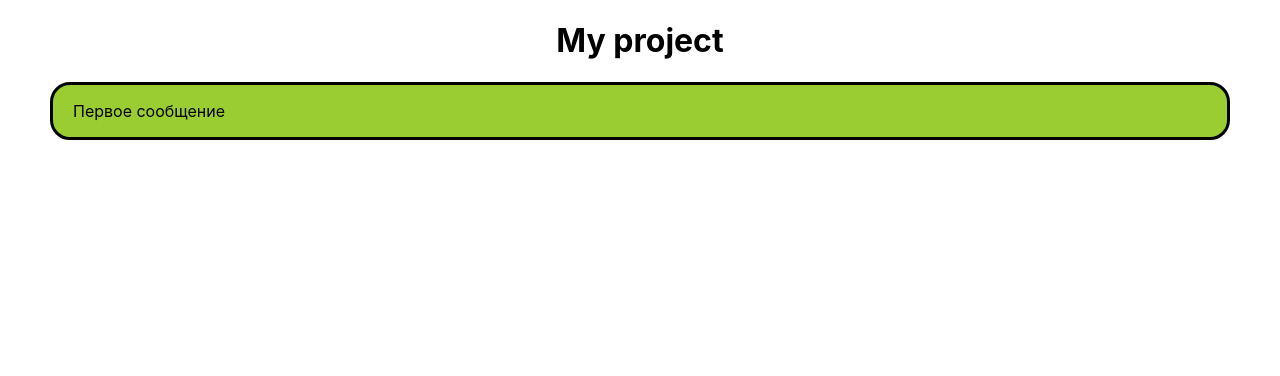
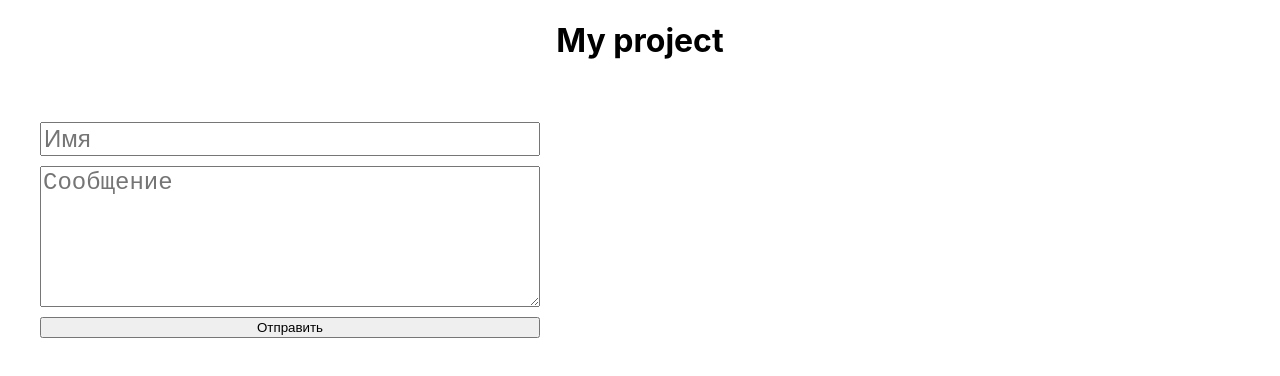
Before and after one commit to iamceltic33/react-app-gb, a React (Create React App) app: page / in a window 1280 px wide. Shown: the top 376 px of the page. Built offline with nearby package versions, Linux system fonts and the light colour scheme.

Commit message:
ex2
exercise 2

```diff
--- a/src/App.css
+++ b/src/App.css
@@ -36,3 +36,16 @@
     transform: rotate(360deg);
   }
 }
+
+
+.send-form {
+  display: flex;
+  flex-direction: column;
+  padding: 40px;
+  width: 500px;
+  gap: 10px;
+}
+
+.send-form input, .send-form textarea {
+  font-size: 24px;
+}
--- a/src/App.js
+++ b/src/App.js
@@ -1,11 +1,50 @@
 import './App.css';
 import Message from './Message';
+import { useState, useEffect } from 'react';
+
+let newAuthor = '', newText = '';
 
 function App() {
+  const [state, setState] = useState([]);
+  useEffect(() => {
+    if (state.length > 0 && state[state.length - 1].author !== 'robot') {
+      setState(
+        (prev) => {
+          let newState = [...prev]
+          newState.push({ author: 'robot', text: 'Спасибо за ваше сообщение!' })
+          return newState
+        }
+      )
+    }
+  }, [state])
   return (
     <div className="App">
       <h1>My project</h1>
-      <Message text="Первое сообщение" />
+      {/* <Message text="Первое сообщение" /> */}
+      {state.map((value, index) => {
+        return (
+          <Message author={value.author} text={value.text} key={index} />
+        )
+      })}
+
+      <form className='send-form' action='#' onSubmit={(event) => {
+        event.preventDefault();
+        setState(prev => {
+          let newState = [...prev]
+          newState.push({ author: newAuthor, text: newText })
+          return newState;
+        });
+      }}>
+        <input type="text" placeholder='Имя' onChange={(event) => {
+          newAuthor = event.target.value;
+        }} />
+        <textarea
+          rows="5"
+          placeholder='Сообщение' onChange={(event) => {
+            newText = event.target.value;
+          }}></textarea>
+        <button type='submit'>Отправить</button>
+      </form>
     </div>
   );
 }
--- a/src/Message.css
+++ b/src/Message.css
@@ -6,3 +6,9 @@
     padding: 0px 20px;
     margin: 10px 50px;
 }
+.text {
+    white-space: pre-line;
+}
+.author {
+    font-weight: bold;
+}
--- a/src/Message.jsx
+++ b/src/Message.jsx
@@ -1,9 +1,11 @@
 import './Message.css'
 
 function Message(props) {
+    console.log(props.author);
     return (
         <div className="message">
-            <p>{props.text}</p>
+            <p className='author'>От: {props.author}</p>
+            <p className='text'>{props.text}</p>
         </div>
     )
 }
```
